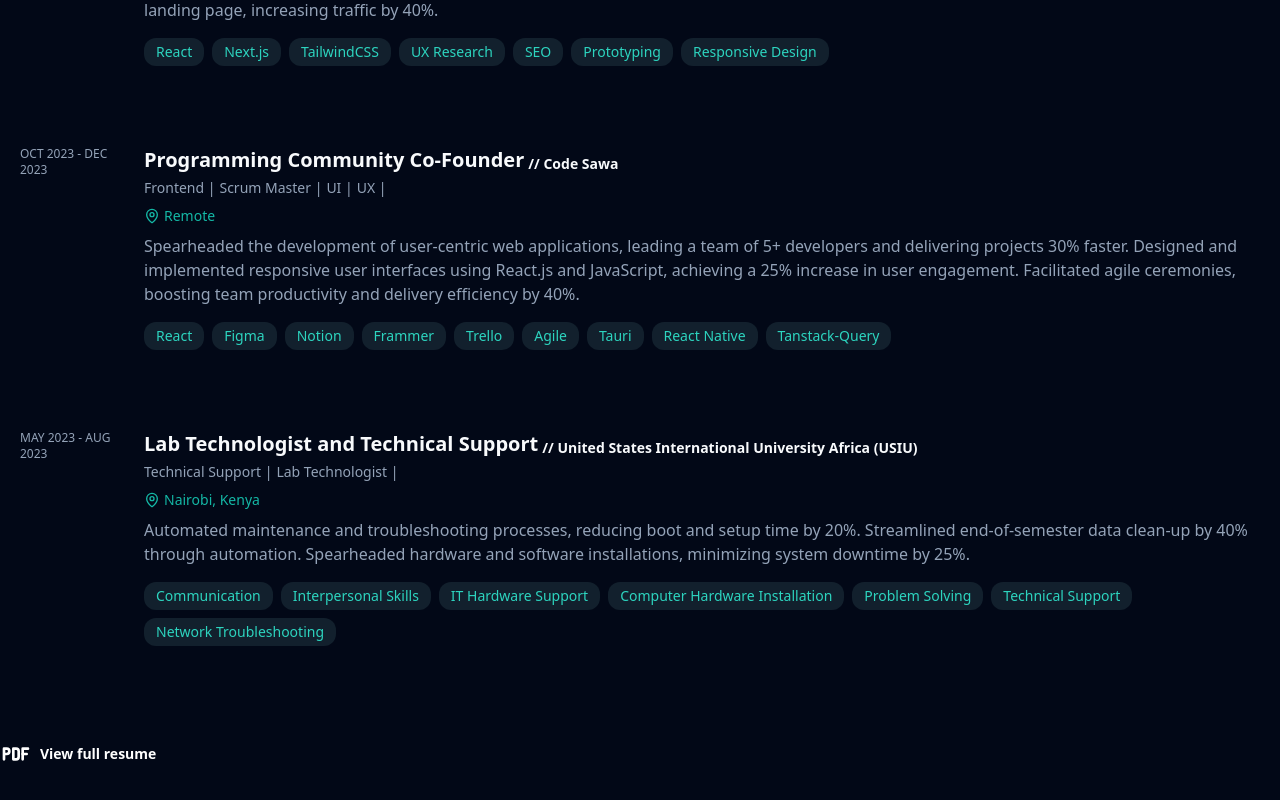
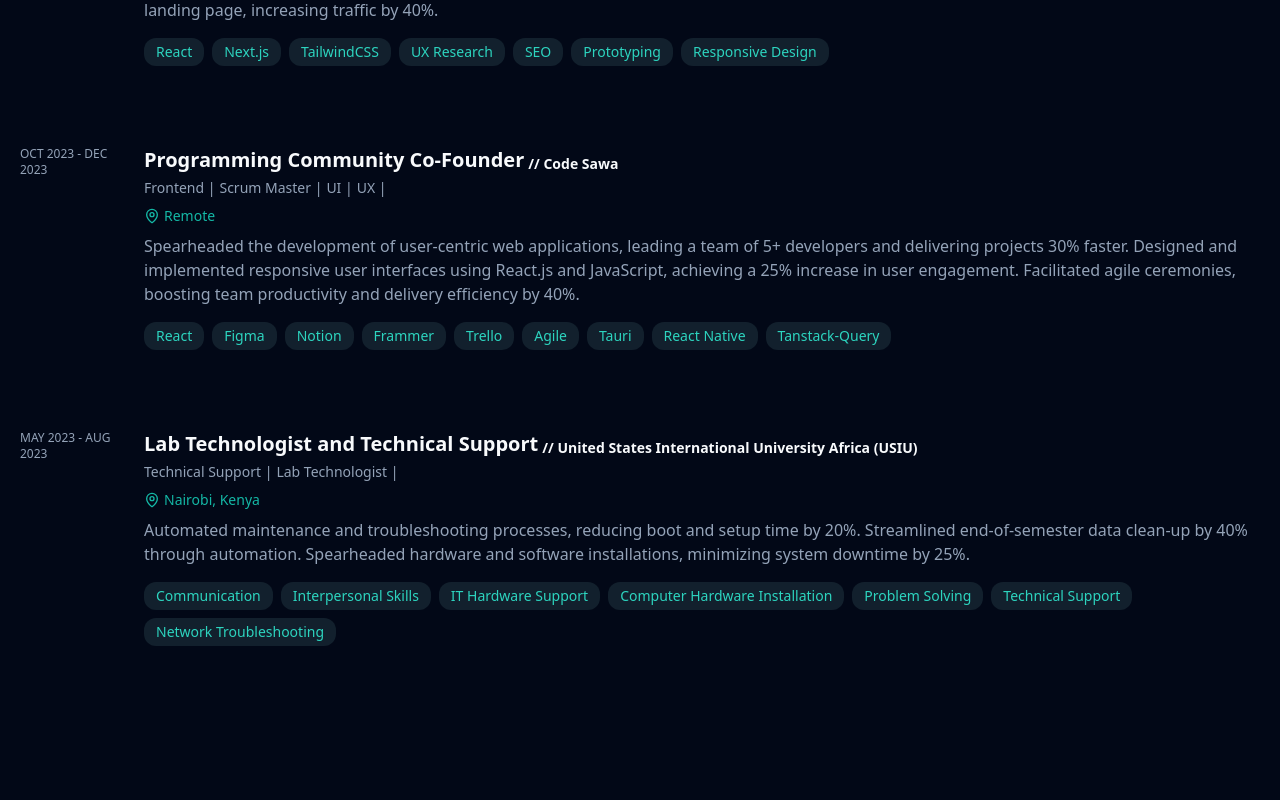
Before and after one commit to paulwritescode/portfolio-new, a React (Vite) app: page /experience in a window 1280 px wide. Shown: the part 862-1662 px from the top of the page. After the commit the page ends 1568 px from the top, so only its background shows below. Built offline with nearby package versions, Linux system fonts and the light colour scheme.

Commit message:
simple retouch

```diff
--- a/src/components/Experience.tsx
+++ b/src/components/Experience.tsx
@@ -1,6 +1,4 @@
-import { IconPdf } from "@tabler/icons-react";
 import { MapPin } from "lucide-react";
-import { Link } from "react-router-dom";
 import { experience } from "../data/Experience";
 import { HoverEffect } from "./ui/card-hover-effect";
 import NavBar from "./NavBar";
@@ -29,7 +27,7 @@ function Experience() {
       <div className=" mx-auto ">
         <HoverEffect className="w-full gap-10" items={content} />
       </div>
-      <div className="my-8 ">
+      {/* <div className="my-8 ">
         <Link
           to="https://drive.google.com/file/d/1ONXWGWxIjMRsUQgcHpY5u18tsd2tJCpB/view?usp=drive_link" // Replace with the actual path to your resume
           className="text-white flex items-center group md:w-max  md:justify-start justify-center "
@@ -41,7 +39,7 @@ function Experience() {
           </div>
           <p className="font-semibold text-sm">View full resume</p>
         </Link>
-      </div>
+      </div> */}
     </>
   );
 }
```
